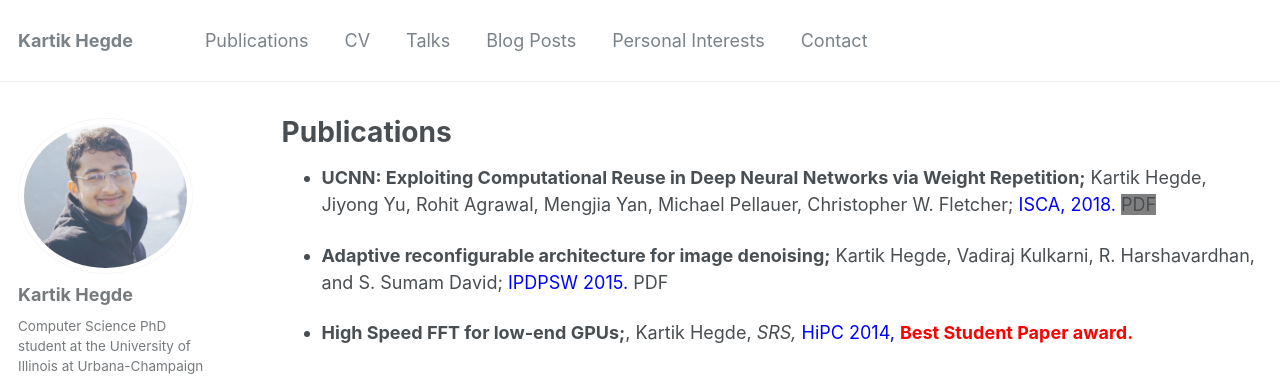
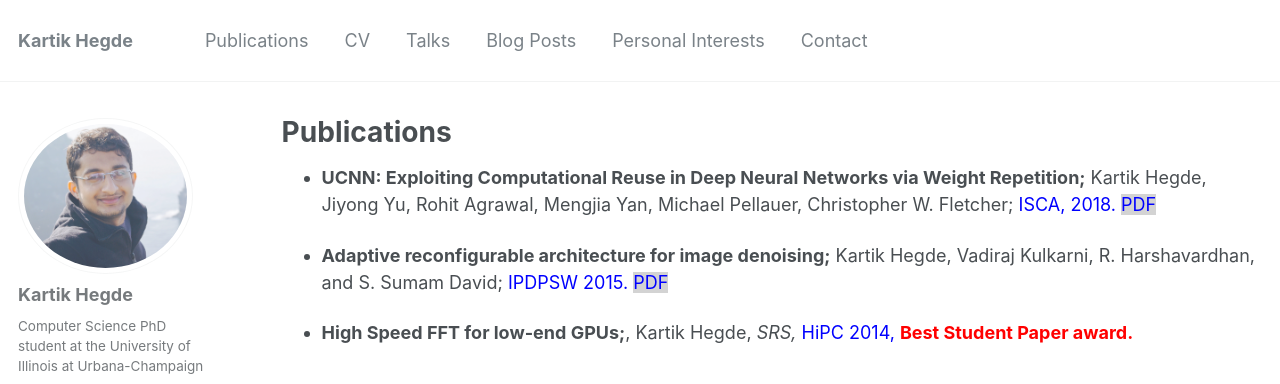
Before and after one commit to kartik-hegde/kartik-hegde.github.io, a Jekyll site: the page built from _pages/publications.md, in a window 1280 px wide. Shown: the top 384 px of the page. Built offline with Jekyll 4.4.1, drawn with Linux system fonts in a browser that asks for light colours; some web fonts are replaced.

Commit message:
Update publications.md

```diff
--- a/_pages/publications.md
+++ b/_pages/publications.md
@@ -5,8 +5,8 @@
 author_profile: true
 ---
 
-- **UCNN: Exploiting Computational Reuse in Deep Neural Networks via Weight Repetition;** Kartik Hegde, Jiyong Yu, Rohit Agrawal, Mengjia Yan, Michael Pellauer, Christopher W. Fletcher; <span style="color:blue"> ISCA, 2018. </span> <span style="background:grey"> [PDF](https://arxiv.org/pdf/1804.06508.pdf){:target="_blank"} </span>
+- **UCNN: Exploiting Computational Reuse in Deep Neural Networks via Weight Repetition;** Kartik Hegde, Jiyong Yu, Rohit Agrawal, Mengjia Yan, Michael Pellauer, Christopher W. Fletcher; <span style="color:blue"> ISCA, 2018. </span> <span style="color:blue;background:lightgray"> [PDF](https://arxiv.org/pdf/1804.06508.pdf){:target="_blank"} </span>
 
-- **Adaptive reconfigurable architecture for image denoising;** Kartik Hegde, Vadiraj Kulkarni, R. Harshavardhan, and S. Sumam David; <span style="color:blue"> IPDPSW 2015. </span> [PDF](https://ieeexplore.ieee.org/document/7284309/){:target="_blank"}
+- **Adaptive reconfigurable architecture for image denoising;** Kartik Hegde, Vadiraj Kulkarni, R. Harshavardhan, and S. Sumam David; <span style="color:blue"> IPDPSW 2015. </span> <span style="color:blue;background:lightgray"> [PDF](https://ieeexplore.ieee.org/document/7284309/){:target="_blank"}  </span>
 
 - **High Speed FFT for low-end GPUs;**, Kartik Hegde, *SRS,* <span style="color:blue"> HiPC 2014, </span> <span style="color:red"> **Best Student Paper award.** </span>
```
